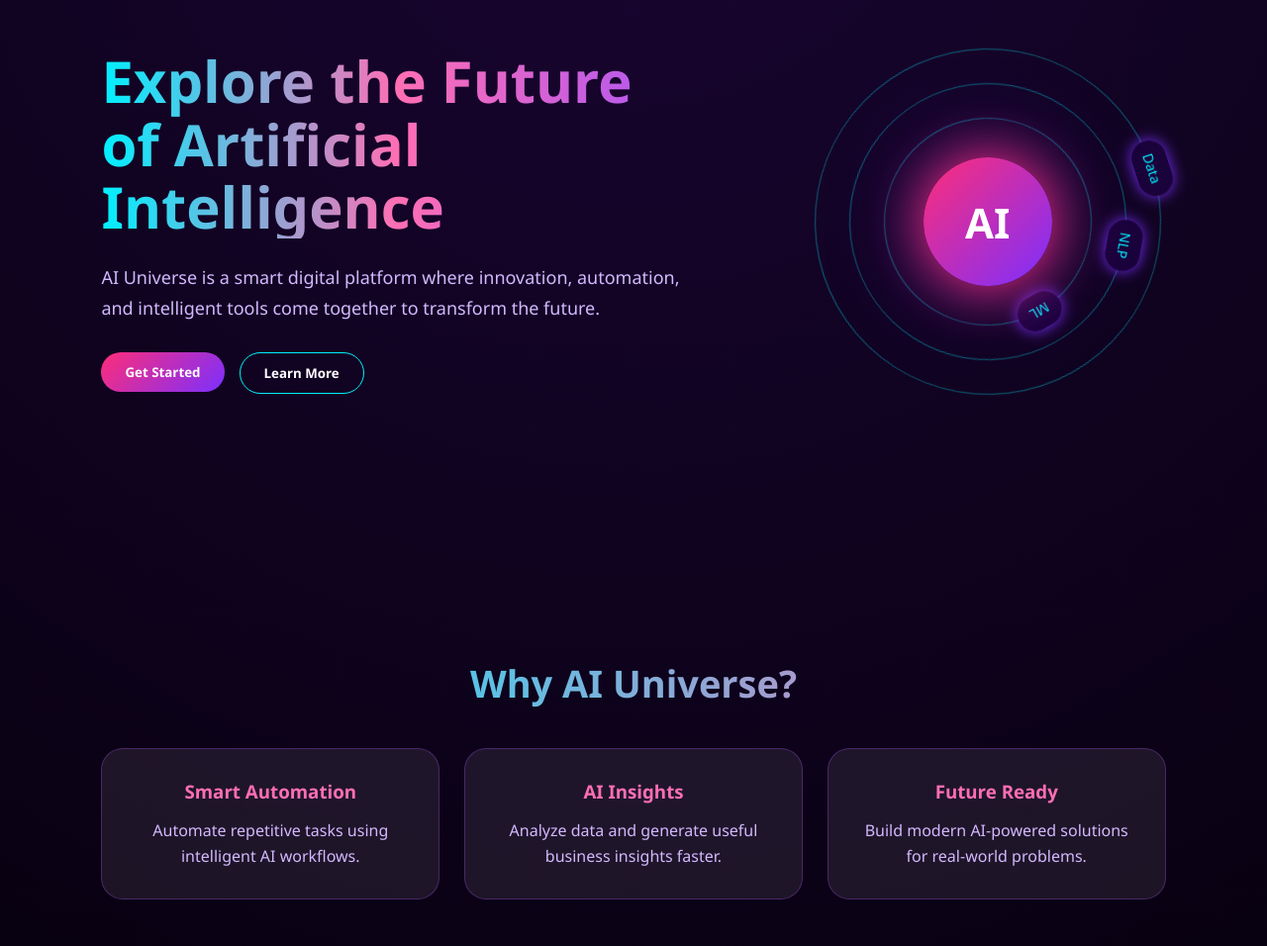
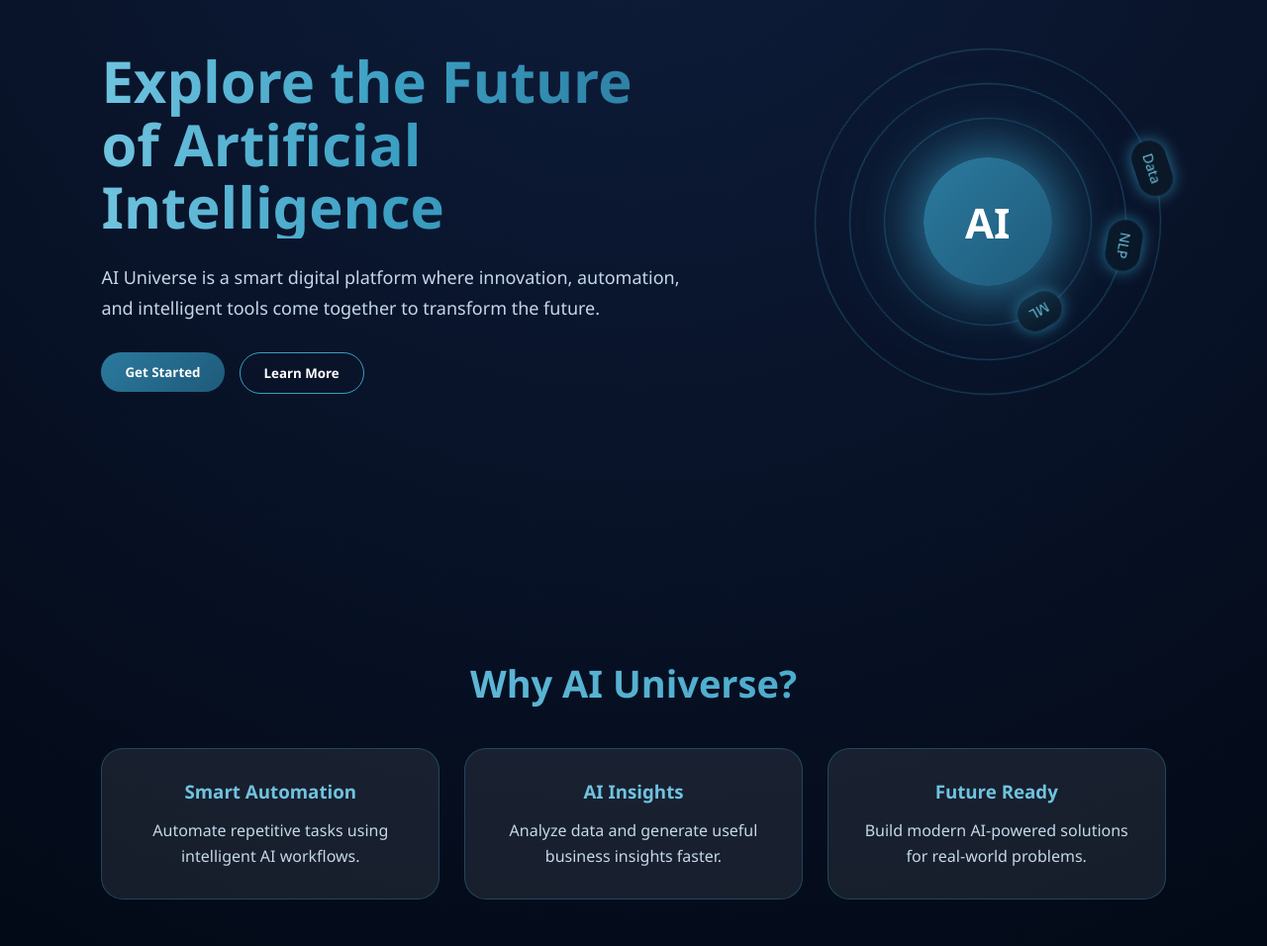
Before and after one commit to iparupavi-tech/AI-Universe, a plain HTML site: page index.html in a window 1280 px wide. Shown: the part 216-1172 px from the top of the page at 99% size. Drawn offline with Linux system fonts and the light colour scheme.

Commit message:
Update color scheme to improve readability and contrast
Replaced the purple/magenta gradient with a professional navy blue and teal palette:
- Background: Changed from purple (#1a0533) to navy blue (#0f1e3d)
- Primary accent: Changed from cyan/pink (#00f0ff/#ff6eb4) to teal shades (#3b9fc2/#6fc3df)
- Text colors: Updated from purple-tinted (#d4b8ff) to blue-tinted (#c4d8e8) for better contrast
- Buttons and interactive elements: Updated to use teal gradient instead of magenta/purple
- Maintained all layout and structure - only color palette changes

This provides better readability, reduced eye strain, and a more professional appearance while keeping the same design structure.

Co-Authored-By: Claude Sonnet 4.5 <noreply@anthropic.com>

```diff
--- a/style.css
+++ b/style.css
@@ -6,7 +6,7 @@
 }
 
 body {
-  background: radial-gradient(circle at top, #1a0533, #07010f 65%);
+  background: radial-gradient(circle at top, #0f1e3d, #020814 65%);
   color: white;
   overflow-x: hidden;
 }
@@ -21,13 +21,13 @@ header {
   top: 0;
   z-index: 100;
   backdrop-filter: blur(15px);
-  background: rgba(7, 1, 15, 0.75);
+  background: rgba(2, 8, 20, 0.85);
 }
 
 .logo {
   font-size: 26px;
   font-weight: 700;
-  background: linear-gradient(90deg, #00f0ff, #ff6eb4);
+  background: linear-gradient(90deg, #3b9fc2, #6fc3df);
   -webkit-background-clip: text;
   color: transparent;
 }
@@ -41,7 +41,7 @@ nav a {
 }
 
 nav a:hover {
-  color: #ff6eb4;
+  color: #6fc3df;
 }
 
 .nav-btn,
@@ -50,7 +50,7 @@ nav a:hover {
   padding: 11px 24px;
   border: none;
   border-radius: 25px;
-  background: linear-gradient(135deg, #ff2d78, #7b2fff);
+  background: linear-gradient(135deg, #2b7a9e, #1e5a7a);
   color: white;
   cursor: pointer;
   font-weight: 600;
@@ -59,7 +59,7 @@ nav a:hover {
 
 button:hover {
   transform: scale(1.07);
-  box-shadow: 0 0 25px #ff2d78;
+  box-shadow: 0 0 25px #3b9fc2;
 }
 
 .hero {
@@ -79,14 +79,14 @@ button:hover {
   font-size: 58px;
   line-height: 1.1;
   margin-bottom: 24px;
-  background: linear-gradient(90deg, #00f0ff, #ff6eb4, #a855f7);
+  background: linear-gradient(90deg, #6fc3df, #3b9fc2, #2b7a9e);
   -webkit-background-clip: text;
   color: transparent;
 }
 
 .hero-content p {
   font-size: 18px;
-  color: #d4b8ff;
+  color: #c4d8e8;
   line-height: 1.7;
   margin-bottom: 30px;
 }
@@ -98,7 +98,7 @@ button:hover {
 
 .outline {
   background: transparent !important;
-  border: 1px solid #00f0ff !important;
+  border: 1px solid #3b9fc2 !important;
 }
 
 .ai-orbit {
@@ -113,20 +113,20 @@ button:hover {
 .circle.main {
   width: 130px;
   height: 130px;
-  background: linear-gradient(135deg, #ff2d78, #7b2fff);
+  background: linear-gradient(135deg, #2b7a9e, #1e5a7a);
   border-radius: 50%;
   display: flex;
   align-items: center;
   justify-content: center;
   font-size: 42px;
   font-weight: bold;
-  box-shadow: 0 0 55px #ff2d78, 0 0 90px rgba(123, 47, 255, 0.5);
+  box-shadow: 0 0 55px #2b7a9e, 0 0 90px rgba(59, 159, 194, 0.5);
   z-index: 5;
 }
 
 .orbit {
   position: absolute;
-  border: 1px solid rgba(0, 240, 255, 0.4);
+  border: 1px solid rgba(59, 159, 194, 0.4);
   border-radius: 50%;
   animation: rotate 12s linear infinite;
 }
@@ -136,12 +136,12 @@ button:hover {
   top: -18px;
   left: 50%;
   transform: translateX(-50%);
-  background: #1a023a;
+  background: #0a1828;
   padding: 8px 13px;
   border-radius: 20px;
-  color: #00f0ff;
+  color: #6fc3df;
   font-size: 14px;
-  box-shadow: 0 0 15px #7b2fff;
+  box-shadow: 0 0 15px #2b7a9e;
 }
 
 .orbit1 {
@@ -183,7 +183,7 @@ button:hover {
 .contact h2 {
   font-size: 38px;
   margin-bottom: 40px;
-  background: linear-gradient(90deg, #00f0ff, #ff6eb4);
+  background: linear-gradient(90deg, #6fc3df, #3b9fc2);
   -webkit-background-clip: text;
   color: transparent;
 }
@@ -200,24 +200,24 @@ button:hover {
   background: rgba(255, 255, 255, 0.08);
   padding: 30px;
   border-radius: 22px;
-  border: 1px solid rgba(168, 85, 247, 0.3);
+  border: 1px solid rgba(59, 159, 194, 0.3);
   transition: 0.4s;
 }
 
 .card:hover,
 .tool-grid div:hover {
   transform: translateY(-12px);
-  box-shadow: 0 0 30px rgba(255, 45, 120, 0.4);
-  border-color: #ff6eb4;
+  box-shadow: 0 0 30px rgba(59, 159, 194, 0.4);
+  border-color: #6fc3df;
 }
 
 .card h3 {
-  color: #ff6eb4;
+  color: #6fc3df;
   margin-bottom: 15px;
 }
 
 .card p {
-  color: #d4b8ff;
+  color: #c4d8e8;
   line-height: 1.6;
 }
 
@@ -228,7 +228,7 @@ button:hover {
 }
 
 .contact p {
-  color: #d4b8ff;
+  color: #c4d8e8;
   margin-bottom: 25px;
   font-size: 18px;
 }
@@ -237,7 +237,7 @@ footer {
   text-align: center;
   padding: 25px;
   background: rgba(0, 0, 0, 0.35);
-  color: #d4b8ff;
+  color: #c4d8e8;
 }
 
 @media (max-width: 900px) {
```
